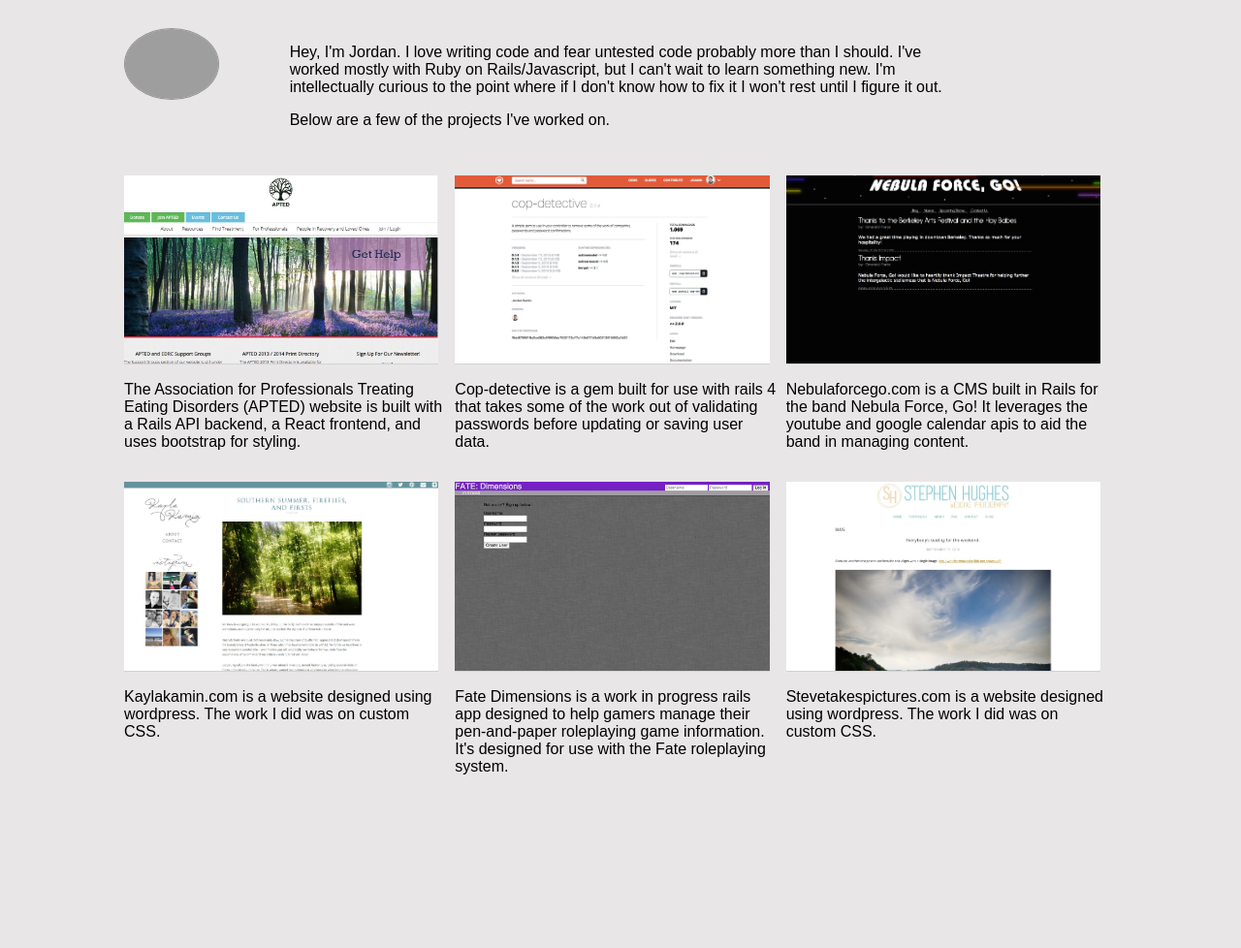
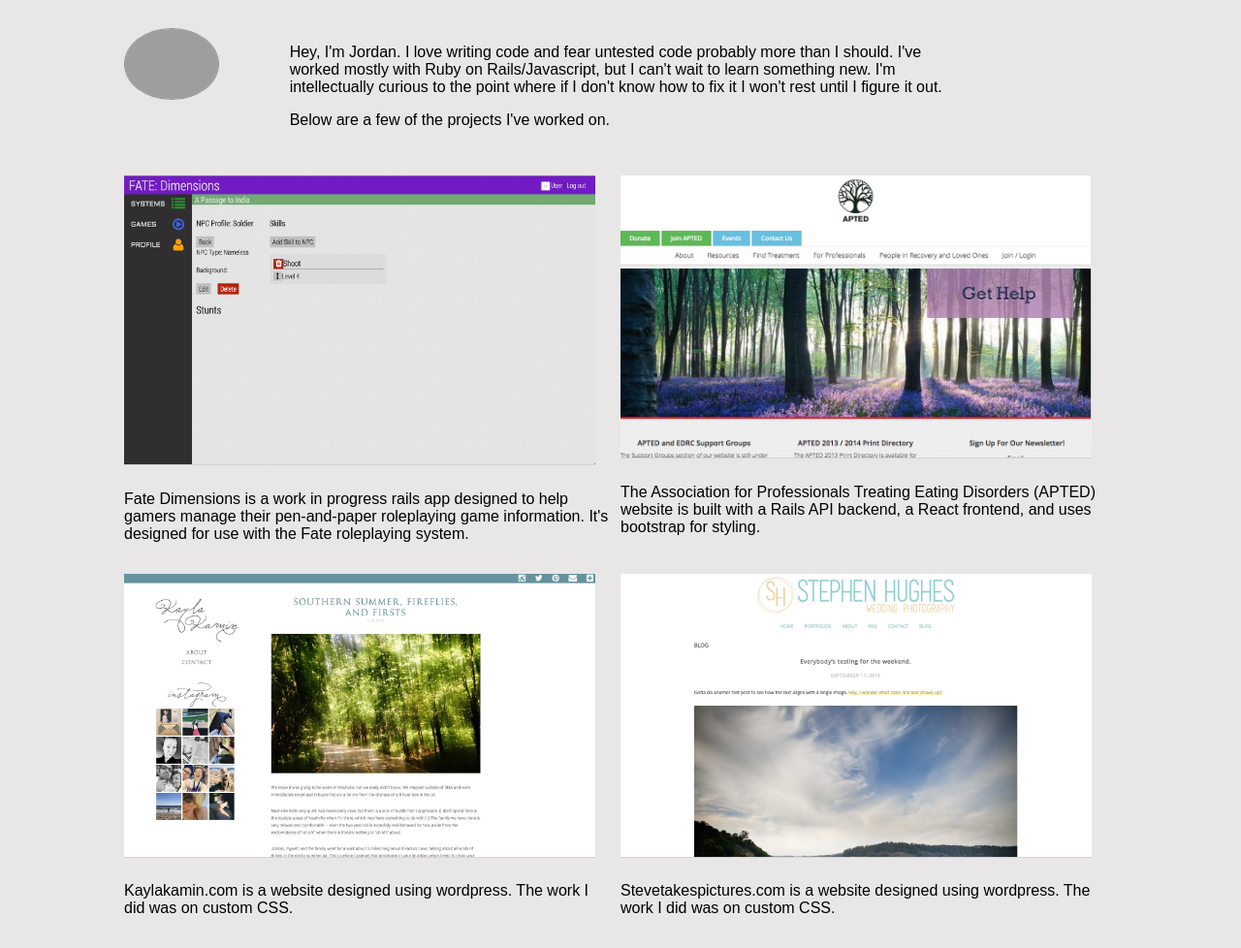
Before and after one commit to yhordi/yhordi.github.io, a plain HTML site: page index.html in a window 1280 px wide. Shown: the part 101-1079 px from the top of the page at 97% size. Before the commit the page ends 933 px from the top, so only its background shows below. Drawn offline with Linux system fonts and the light colour scheme; grey boxes are pictures that could not be loaded; a web font is replaced by a local one.

Commit message:
removes inactive projects

```diff
--- a/index.html
+++ b/index.html
@@ -43,7 +43,15 @@
     <div class="row">
     </div>
     <div class='row'>
-      <div class='col span-4-d'>
+      <div class='col span-6-d'>
+        <a href="#">
+          <img class="big-project" src="images/fate-dimensions.png">
+        </a>
+        <div class='description'>
+          Fate Dimensions is a work in progress rails app designed to help gamers manage their pen-and-paper roleplaying game information. It's designed for use with the Fate roleplaying system.
+        </div>
+      </div>
+      <div class='col span-6-d'>
         <a href="http://aptedsf.herokuapp.com/">
           <img class="big-project" src="images/apted.jpg">
         </a>
@@ -51,7 +59,8 @@
           The Association for Professionals Treating Eating Disorders (APTED) website is built with a Rails API backend, a React frontend, and uses bootstrap for styling.
         </div>
       </div>
-      <div class='col span-4-d'>
+      </div>
+<!--       <div class='col span-4-d'>
         <a href="https://rubygems.org/gems/cop-detective">
           <img class="big-project" src="images/cop-detective.jpg">
         </a>
@@ -59,7 +68,8 @@
           Cop-detective is a gem built for use with rails 4 that takes some of the work out of validating passwords before updating or saving user data.
         </div>
       </div>
-      <div class='col span-4-d'>
+    -->
+<!--     <div class='col span-4-d'>
       <a href="http://nebulaforcego.herokuapp.com/">
         <img class="big-project" src="images/nfg.jpg">
       </a>
@@ -68,8 +78,9 @@
       </div>
     </div>
   </div>
+ -->
   <div class='row'>
-      <div class='col span-4-d'>
+    <div class='col span-6-d'>
       <a href="http://www.kaylakamin.com/">
         <img class="big-project" src="images/kaylakamin.jpg">
       </a>
@@ -77,15 +88,7 @@
         Kaylakamin.com is a website designed using wordpress. The work I did was on custom CSS.
       </div>
     </div>
-      <div class='col span-4-d'>
-        <a href="#">
-          <img class="big-project" src="images/fate-dimensions.jpg">
-        </a>
-        <div class='description'>
-          Fate Dimensions is a work in progress rails app designed to help gamers manage their pen-and-paper roleplaying game information. It's designed for use with the Fate roleplaying system.
-        </div>
-      </div>
-      <div class='col span-4-d'>
+    <div class='col span-6-d'>
       <a href="http://blog.stevetakespictures.com/">
         <img class="big-project" src="images/stephenhughes.png">
       </a>
@@ -97,4 +100,5 @@
 </div>
 
 
+
 </body>
```
Also changed, not shown: images/fate-dimensions.jpg (deleted), images/fate-dimensions.png (added), 1 other file. Lines whose indentation alone changed are shown as unchanged.
